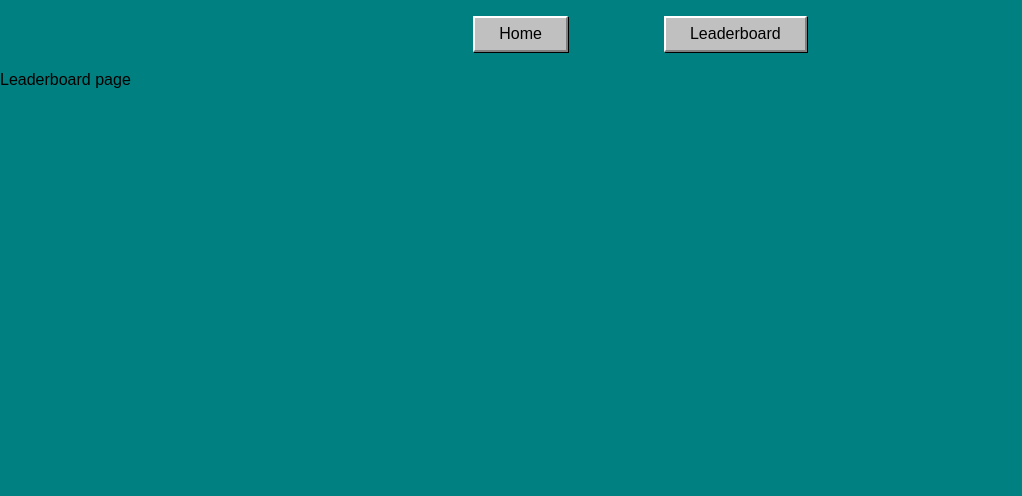
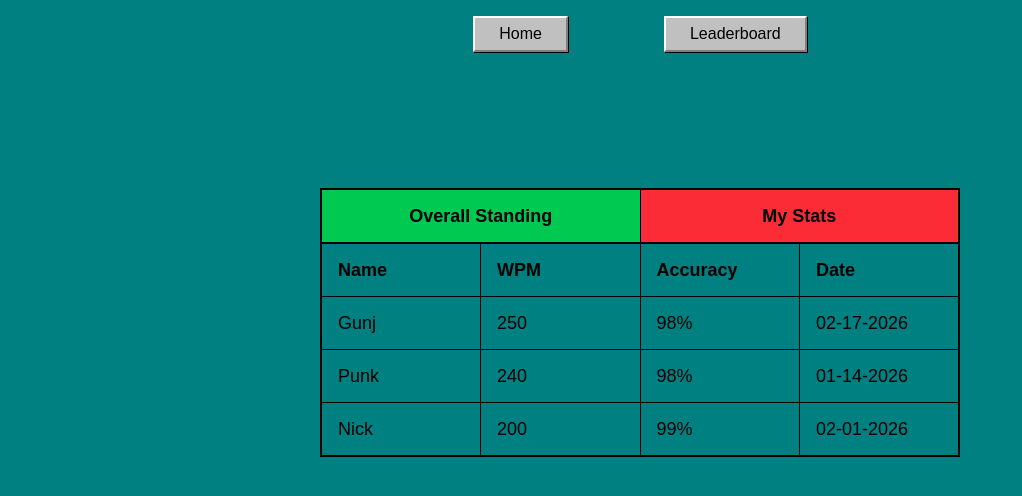
Before and after one commit to gunjanrawat5/KeyRush2, a Next.js app in the folder keyrush-frontend/: page /leaderboard in a window 1280 px wide. Shown: the top 496 px of the page, without its empty margins (0-1022 px from the left). Built offline with nearby package versions, Linux system fonts and the light colour scheme; a web font is replaced by a local one.

Commit message:
Leaderboard UI and stats/leader view toggle

```diff
--- a/keyrush-frontend/src/app/leaderboard/page.tsx
+++ b/keyrush-frontend/src/app/leaderboard/page.tsx
@@ -1,8 +1,11 @@
+import LeaderboardTable from '@/src/components/LeaderboardTable'
 import React from 'react'
 
 const page = () => {
   return (
-    <div>Leaderboard page</div>
+    <div className='flex justify-center mt-30'>
+      <LeaderboardTable></LeaderboardTable>
+    </div>
   )
 }
 
--- a/keyrush-frontend/src/app/page.tsx
+++ b/keyrush-frontend/src/app/page.tsx
@@ -4,7 +4,6 @@ const page = () => {
   return (
     <div className="flex justify-center mt-40">
      <TypingWindow/>
-
     </div>
   );
 };
--- /dev/null
+++ b/keyrush-frontend/src/components/LeaderboardTable.tsx
@@ -0,0 +1,54 @@
+'use client'
+import React, { useState } from "react"
+
+export default function LeaderboardTable() {
+    const [view, setView] = useState("leaderboard")
+    const [leaderPressed, setLeaderPressed] = useState(true)
+    const [myStats,setMyStats] = useState(false)
+    const activeClasses = 'px-4 py-3 border-b-2 bg-green-500'
+    const inactiveClasses = 'px-4 py-3 border-b-2 bg-red-500'
+    const leaderClass = view === "leaderboard"? activeClasses : inactiveClasses
+    const statsClass = view === "stats"? activeClasses : inactiveClasses
+
+
+    return(
+        <div className="w-1/2">
+            <table className="w-full text-lg border-2 table-fixed">
+                <thead className="border-b">
+                    <tr className="divide-x">
+                    <th colSpan={2} className={leaderClass}><button onClick={()=> setView("leaderboard")} className='cursor-pointer'>Overall Standing</button>
+                    </th>
+                    <th colSpan={2} className={statsClass}> <button onClick= {()=> setView("stats")} className="cursor-pointer">My Stats</button>
+                    </th>
+                    </tr>
+                    <tr className="text-left divide-x">
+                        <th className="px-4 py-3">Name</th>
+                        <th className="px-4 py-3">WPM</th>
+                        <th className="px-4 py-3">Accuracy</th>
+                        <th className="px-4 py-3">Date</th>
+                    </tr>
+                </thead>
+                <tbody className="divide-y">
+                    <tr className="text-left divide-x">
+                        <td className="px-4 py-3">Gunj</td>
+                        <td className="px-4 py-3">250</td>
+                        <td className="px-4 py-3">98%</td>
+                        <td className="px-4 py-3">02-17-2026</td>
+                    </tr>
+                    <tr className="text-left divide-x">
+                        <td className="px-4 py-3">Punk</td>
+                        <td className="px-4 py-3">240</td>
+                        <td className="px-4 py-3">98%</td>
+                        <td className="px-4 py-3">01-14-2026</td>
+                    </tr>
+                    <tr className="text-left divide-x">
+                        <td className="px-4 py-3">Nick</td>
+                        <td className="px-4 py-3">200</td>
+                        <td className="px-4 py-3">99%</td>
+                        <td className="px-4 py-3">02-01-2026</td>
+                    </tr>
+                </tbody>
+            </table>
+        </div>
+    )
+}
```
